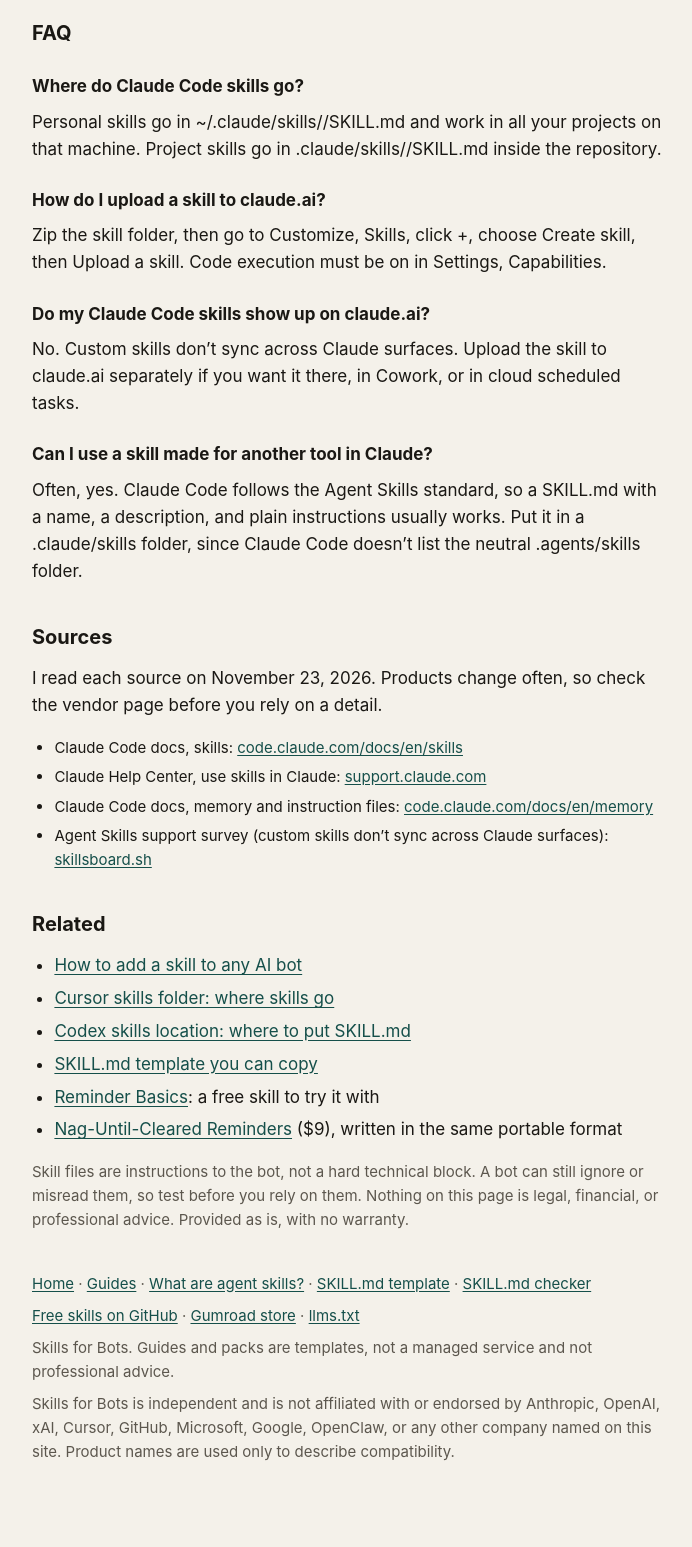
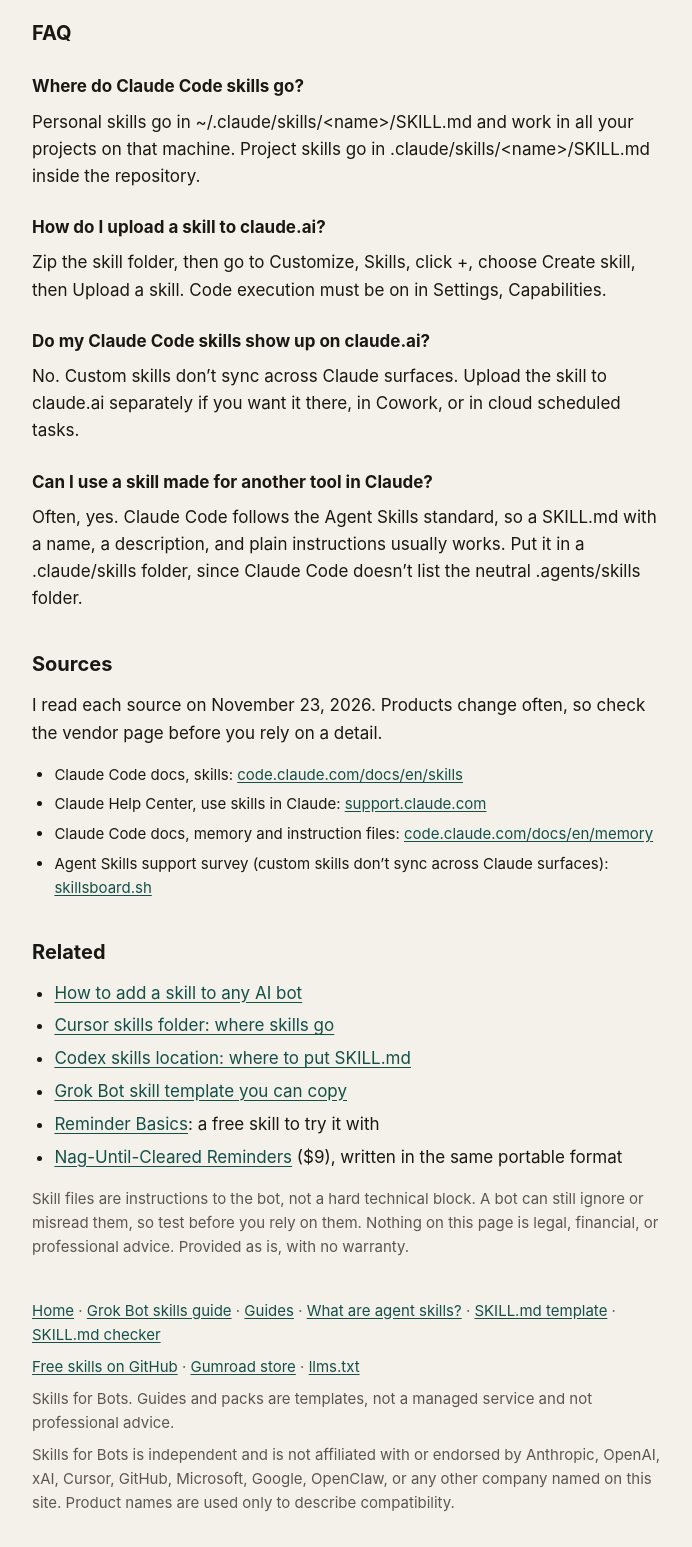
Before and after one commit to skillsforbots/skillsforbots.github.io, a plain HTML site: page install/claude/index.html in a window 1280 px wide. Shown: the part 3920-5467 px from the top of the page, without its empty margins (292-984 px from the left). Before the commit the page ends 5440 px from the top, so only its background shows below. Drawn offline with Linux system fonts and the light colour scheme.

Commit message:
Noindex Claude install page; fix unescaped tag

```diff
--- a/install/claude/index.html
+++ b/install/claude/index.html
@@ -3,6 +3,7 @@
 <head>
   <meta charset="utf-8">
   <meta name="viewport" content="width=device-width, initial-scale=1">
+  <meta name="robots" content="noindex, follow">
   <title>How to Add a Skill to Claude and Claude Code | Skills for Bots</title>
   <meta name="description" content="Add a custom skill to Claude: upload a ZIP in Customize, Skills on claude.ai, or put a SKILL.md folder in ~/.claude/skills for Claude Code. Plus fixes.">
   <link rel="canonical" href="https://skillsforbots.com/install/claude/">
@@ -381,7 +382,7 @@ cp SKILL.md ~/.claude/skills/reminder-basics/SKILL.md</pre>
     </div>
     <h2 id="faq">FAQ</h2>
     <h3>Where do Claude Code skills go?</h3>
-    <p>Personal skills go in ~/.claude/skills/<name>/SKILL.md and work in all your projects on that machine. Project skills go in .claude/skills/<name>/SKILL.md inside the repository.</p>
+    <p>Personal skills go in ~/.claude/skills/&lt;name&gt;/SKILL.md and work in all your projects on that machine. Project skills go in .claude/skills/&lt;name&gt;/SKILL.md inside the repository.</p>
     <h3>How do I upload a skill to claude.ai?</h3>
     <p>Zip the skill folder, then go to Customize, Skills, click +, choose Create skill, then Upload a skill. Code execution must be on in Settings, Capabilities.</p>
     <h3>Do my Claude Code skills show up on claude.ai?</h3>
@@ -403,14 +404,14 @@ cp SKILL.md ~/.claude/skills/reminder-basics/SKILL.md</pre>
       <li><a href="/install/">How to add a skill to any AI bot</a></li>
       <li><a href="/install/cursor/">Cursor skills folder: where skills go</a></li>
       <li><a href="/install/codex/">Codex skills location: where to put SKILL.md</a></li>
-      <li><a href="/skill-md/template/">SKILL.md template you can copy</a></li>
+      <li><a href="/skill-md/template/">Grok Bot skill template you can copy</a></li>
       <li><a href="https://github.com/skillsforbots/grok-bot-skills/tree/main/skills/reminder-basics">Reminder Basics</a>: a free skill to try it with</li>
       <li><a href="/grok-bot-reminder-skill/">Nag-Until-Cleared Reminders</a> ($9), written in the same portable format</li>
     </ul>
     <p class="disclaimer">Skill files are instructions to the bot, not a hard technical block. A bot can still ignore or misread them, so test before you rely on them. Nothing on this page is legal, financial, or professional advice. Provided as is, with no warranty.</p>
   </main>
   <footer>
-    <p><a href="/">Home</a> · <a href="/guides/">Guides</a> · <a href="/agent-skills/">What are agent skills?</a> · <a href="/skill-md/template/">SKILL.md template</a> · <a href="/tools/skill-md-checker/">SKILL.md checker</a></p>
+    <p><a href="/">Home</a> · <a href="/grok-bot-skills/">Grok Bot skills guide</a> · <a href="/guides/">Guides</a> · <a href="/agent-skills/">What are agent skills?</a> · <a href="/skill-md/template/">SKILL.md template</a> · <a href="/tools/skill-md-checker/">SKILL.md checker</a></p>
     <p><a href="https://github.com/skillsforbots/grok-bot-skills">Free skills on GitHub</a> · <a href="https://skillsforbots.gumroad.com">Gumroad store</a> · <a href="https://skillsforbots.com/llms.txt">llms.txt</a></p>
     <p>Skills for Bots. Guides and packs are templates, not a managed service and not professional advice.</p>
     <p>Skills for Bots is independent and is not affiliated with or endorsed by Anthropic, OpenAI, xAI, Cursor, GitHub, Microsoft, Google, OpenClaw, or any other company named on this site. Product names are used only to describe compatibility.</p>
```
